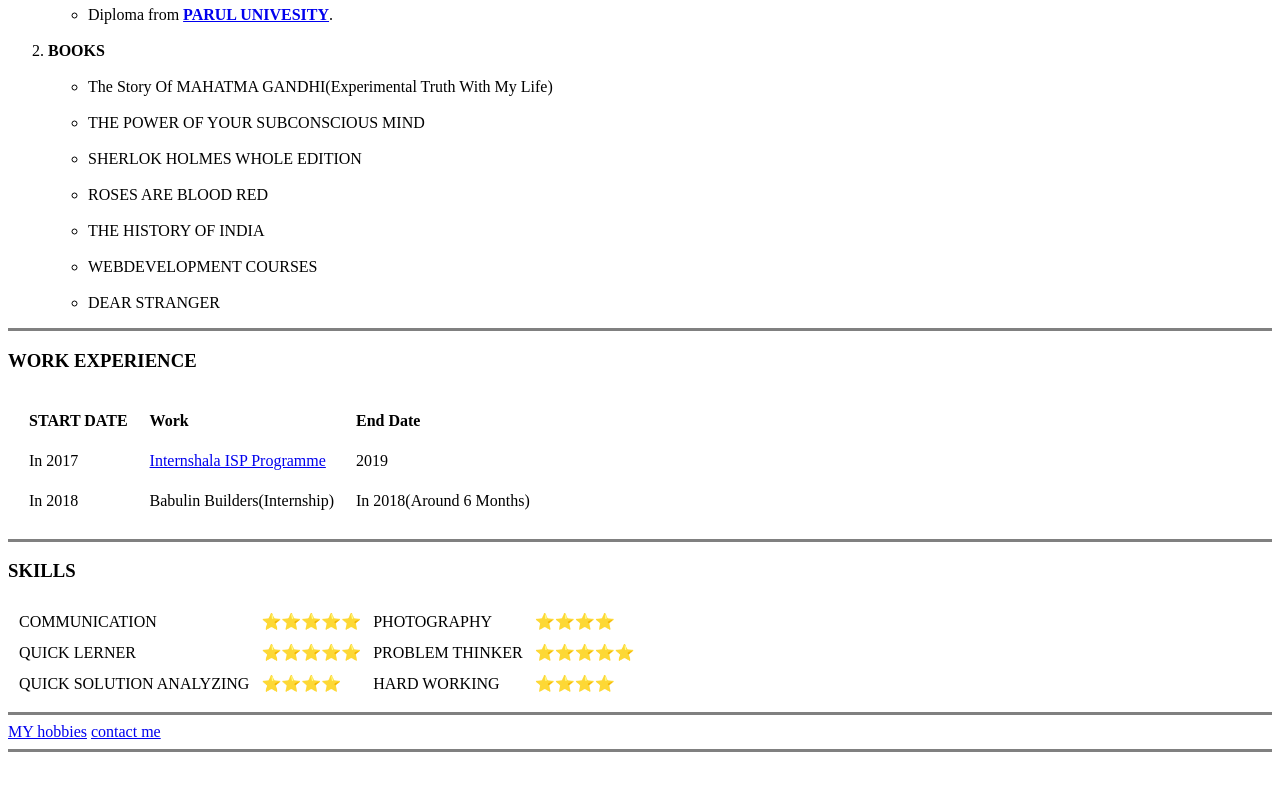
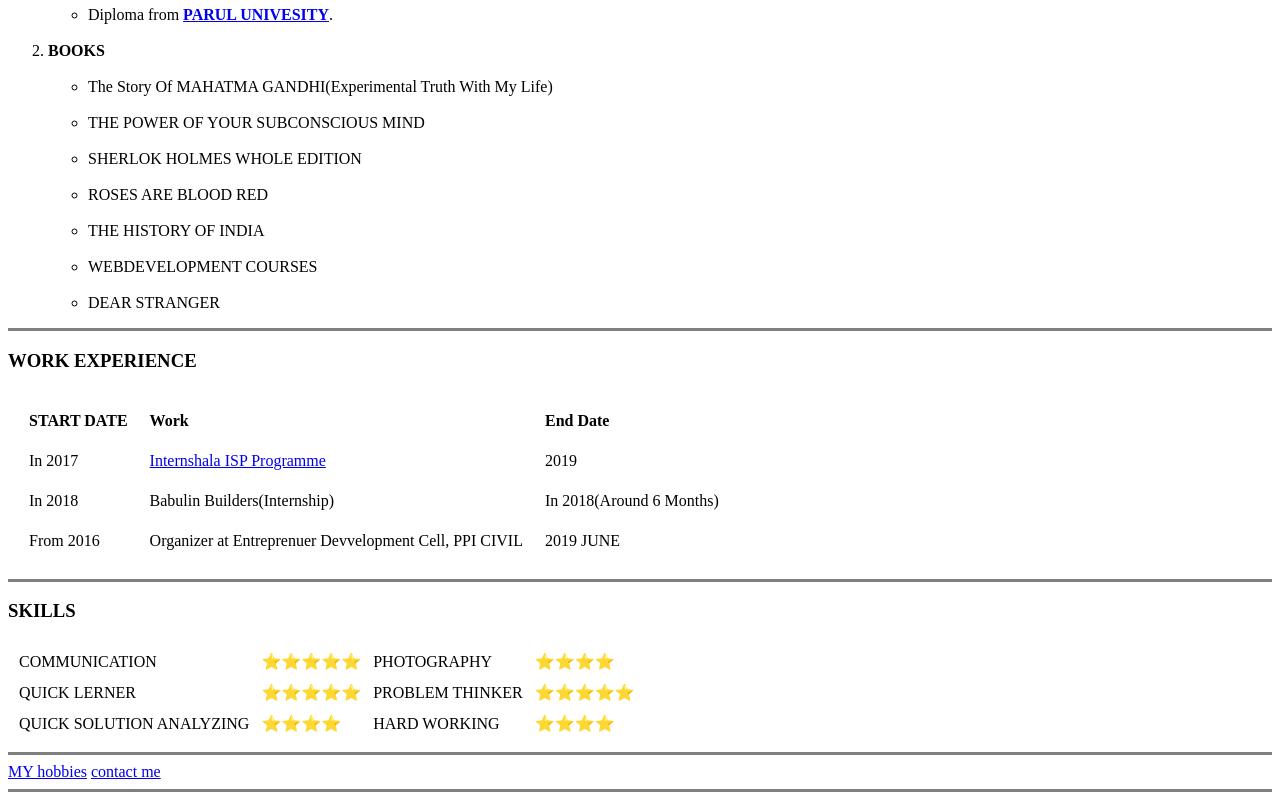
Before and after one commit to Murtuza5246/CV, a plain HTML site: page index.html in a window 1280 px wide. Shown: the part 404-1204 px from the top of the page. Before the commit the page ends 1164 px from the top, so only its background shows below. Drawn offline with Linux system fonts and the light colour scheme.

Commit message:
Add files via upload

```diff
--- a/index.html
+++ b/index.html
@@ -62,6 +62,11 @@
         <td>Babulin Builders(Internship)</td>
         <td>In 2018(Around 6 Months)</td>
       </tr>
+      <tr>
+        <td>From 2016</td>
+        <td>Organizer at Entreprenuer Devvelopment Cell, PPI CIVIL</td>
+        <td>2019 JUNE</td>
+      </tr>
     </tbody>
 
 
```
